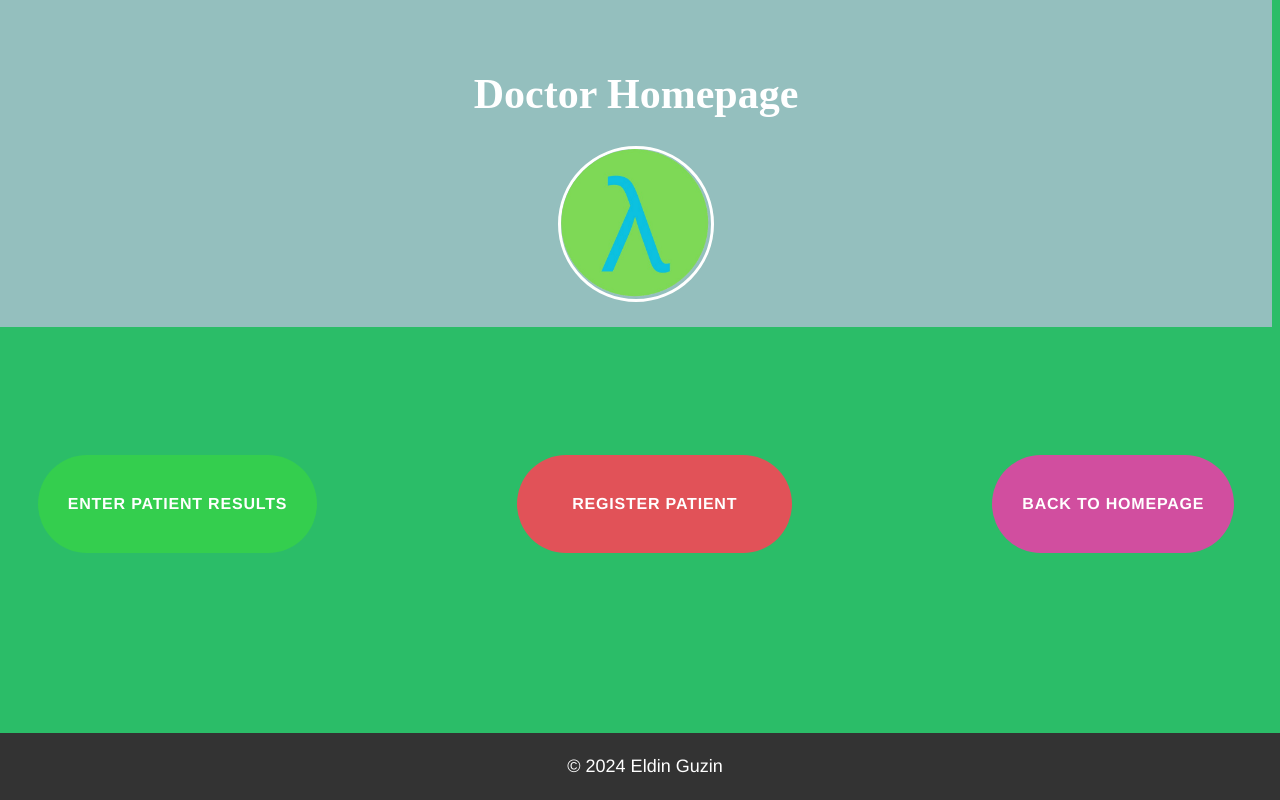
After one commit to EldinGuzin/Labaratory-System, a PHP site: page /mainDoctor.html in a window 1280 px wide. The commit adds this page. Run offline with PHP 8.4, Linux system fonts and the light colour scheme.

Commit message:
added the doctor homepage and the patient signup

```diff
--- a/doctor.html
+++ b/doctor.html
@@ -71,7 +71,7 @@
   </form>
 </div>
 
-<a href="/Labaratory-System" class="back">Back to Homepage</a>
+<a href="mainDoctor.html" class="back">Back to Doctor Homepage</a>
 
 <footer>
     <p></p>
--- a/doctorLogin.html
+++ b/doctorLogin.html
@@ -24,7 +24,7 @@
 
 
     </div>
-    <a href="doctor.html" class="submit2">Enter results (this button will be removed this is only for testing since I can't setup a real login yet)</a>
+    <a href="mainDoctor.html" class="submit2">Enter into main doctor site (this button will be removed this is only for testing since I can't setup a real login yet)</a>
     <br>
 
     <a href="/Labaratory-System" class="back">Back to Homepage</a>
--- /dev/null
+++ b/mainDoctor.html
@@ -0,0 +1,43 @@
+<!DOCTYPE html>
+<html lang="en">
+<head>
+    <link rel="stylesheet" href="styling.css">
+    <meta charset="UTF-8">
+    <meta name="viewport" content="width=device-width, initial-scale=1.0">
+    <title>meDoc</title>
+    <link rel="icon" href="favicon.ico">
+</head>
+<body class="doctorHomepageBody">
+    <header class="doctorHeader">
+        <h1>Doctor Homepage</h1>
+        <img src="images/logo.png" alt="logo" class="logo">
+    </header>
+
+    <div class="container2">
+
+        <div class="patientResultsButton">
+
+            <p><a class="button1doctor" href="doctor.html">Enter patient results</a></p>
+
+
+        </div>
+
+        <div class="RegisterPatientButton">
+
+            <p><a class="button2doctor" href="patientSignup.html">Register patient</a></p>
+
+        </div>
+
+        <div class="BackToMainHomepageButton">
+
+            <p><a class="button3doctor" href="/Labaratory-System">Back to Homepage</a></p>
+
+        </div>
+
+    </div>
+
+    <footer>
+        <p>&copy; 2024 Eldin Guzin</p>
+    </footer>
+</body>
+</html>
--- a/styling.css
+++ b/styling.css
@@ -17,7 +17,15 @@ body {
     color: #fff;
     padding: 30px;
     text-align: center;
-    margin: 0; /* Ensure there's no margin pushing the header down */
+    margin: 0;
+}
+
+.doctorHeader{
+  background-color: #94BFBE;
+  color: #fff;
+  padding: 20px;
+  text-align: center;
+  margin: 0;
 }
   .logo{
     width: 150px;
@@ -368,7 +376,14 @@ input[name="password"],
 input[name="password2"],
 input[name="email"],
 input[name="name"],
-input[name="surname"]{
+input[name="surname"],
+input[name="PatientName"],
+input[name="PatientSurname"],
+input[name="PatientUsername"],
+input[name="PatientPassword"],
+input[name="PatientEmail"],
+input[name="dob"]
+{
   width: 50%;
   padding: 10px;
   border: 1px solid #000;
@@ -395,3 +410,79 @@ body {
 .signupFieldset{
   border: none;
 }
+
+.button1doctor, .button2doctor {
+  display: inline-block;
+  background-color: #34ce4e;
+  color: #fff;
+  text-transform: uppercase;
+  font-weight: bold;
+  font-size: 16px;
+  text-decoration: none;
+  padding: 40px 30px;
+  border-radius: 100px;
+  transition: background-color 200ms ease-in-out;
+  letter-spacing: 0.05em;
+  border: none;
+  margin-top : 30px;
+}
+
+.button3doctor{
+  display: inline-block;
+  background-color: #d14e9f;
+  color: #fff;
+  text-transform: uppercase;
+  font-weight: bold;
+  font-size: 16px;
+  text-decoration: none;
+  padding: 40px 30px;
+  border-radius: 100px;
+  transition: background-color 200ms ease-in-out;
+  letter-spacing: 0.05em;
+  border: none;
+  margin-top : 30px;
+
+}
+
+.button2doctor {
+  background-color: #e15258;
+  padding: 40px 55px;
+}
+
+.button1doctor:hover,
+.button1doctor:focus,
+.button1doctor:active,
+.button2doctor:hover,
+.button2doctor:focus,
+.button2doctor:active,
+.button3doctor:hover,
+.button3doctor:focus,
+.button3doctor:active {
+  background-color: #2114cf;
+  color: #fff;
+}
+
+
+  .container2 {
+    display: flex;
+    justify-content: center;
+    align-items: center;
+    margin-top : 80px;
+    border: none;
+    text-align: center;
+    gap: 200px;
+}
+
+.doctorHomepageBody{
+  background-color: #2bbd68;
+  font-family: "Helvetica", Arial, sans-serif;
+  padding: 40px;
+  text-align: center;
+  color: #333;
+  font-size: 18px;
+  padding-top : 0;
+  margin-top : 0;
+  padding-right: 0;
+  padding-left : 0;
+  margin-left : 0;
+}
```
Also changed, not shown: patientResult.html (+5 -19 lines), patientSignup.html (added, +41 -0 lines).
